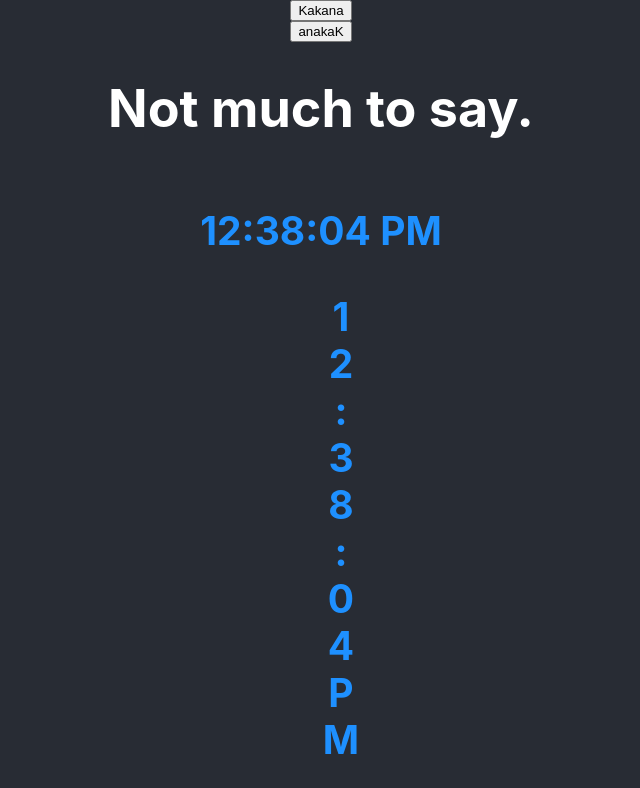
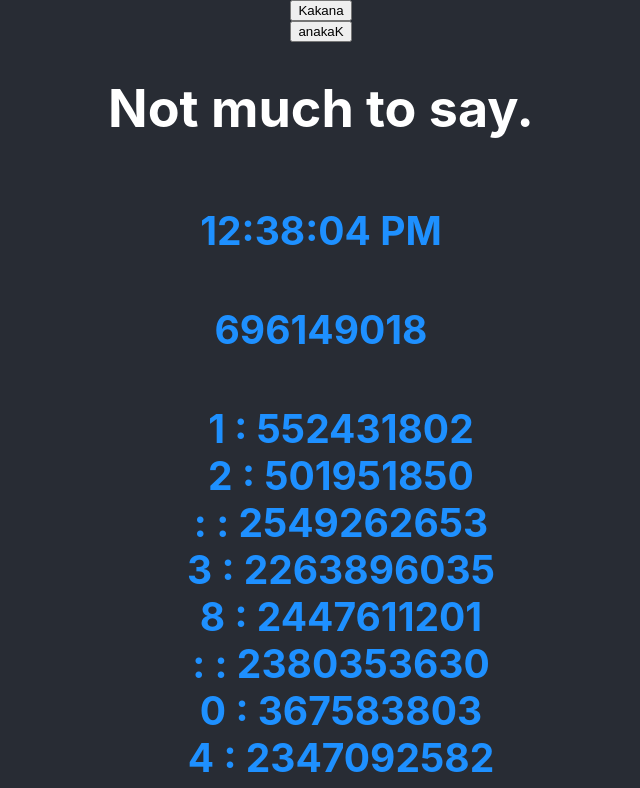
Before and after one commit to pozorfluo/hello-react, a React (Create React App) app: page / in a window 1280 px wide. Shown: the top 788 px of the page, without its empty margins (319-959 px from the left). Built offline with nearby package versions, Linux system fonts and the light colour scheme.

Commit message:
Toy with a qnd 32 bits fnva1 hfunc, not sure how integers overflow in js

```diff
--- a/src/Square.js
+++ b/src/Square.js
@@ -8,14 +8,35 @@ function reverseStr(str) {
   return str.split('').reverse().join('');
 }
 
+function h32_fnva1(str) {
+  let h = 0x811c9dc5;
+  let i = str.length;
+
+  while (i--) {
+    h ^= str.charCodeAt(i);
+    h += (h << 1) + (h << 4) + (h << 7) + (h << 8) + (h << 24);
+  }
+  return h >>> 0;
+}
+
 export const LetterList = (props) => {
   const [id] = useState(props.id);
   console.log('Rendering LetterList-' + id);
 
-  const char_list = props.word.split('').map((char, i) => <li key={i}>{char}</li>);
+  /**
+   * @todo Use a id that uniquely identify list item for more complicated case.
+   *       It looks fine here because only the position in the list is stable.
+   */
+
+  const char_list = props.word.split('').map((char, i) => (
+    <li key={i + char}>
+      {char} : {h32_fnva1(char + i)}
+    </li>
+  ));
 
   return (
     <React.Fragment>
+      <h4>{h32_fnva1(props.word)}</h4>
       <ul style={{ listStyleType: 'none' }}>{char_list}</ul>
     </React.Fragment>
   );
@@ -80,7 +101,7 @@ export const SquareFn = (props) => {
         onClick={() => setTime(new Date())}
       >
         {time.toLocaleTimeString()}
-      <LetterList word={time.toLocaleTimeString()} id="00" />
+        <LetterList word={time.toLocaleTimeString()} id="00" />
       </h2>
     </React.Fragment>
   );
```
